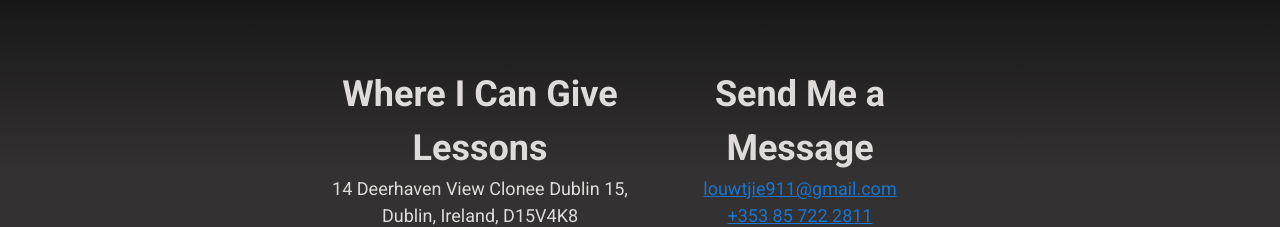
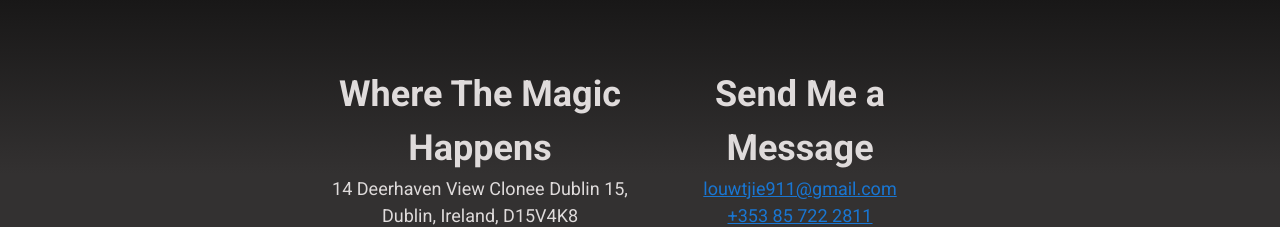
Before and after one commit to Hi-Im-Jony/pieter-piano, a Vue app: page /contact in a window 1280 px wide. Shown: the part 224-451 px from the top of the page. Built offline with nearby package versions, Linux system fonts and the light colour scheme.

Commit message:
changed to better(?) text

```diff
--- a/src/views/Contact.vue
+++ b/src/views/Contact.vue
@@ -9,7 +9,7 @@
     <div id="container">
       <div class="group">
         <h1 class="group-title">
-          Where I Can Give Lessons
+          Where The Magic Happens
         </h1>
         <p id="address">
           14 Deerhaven View Clonee Dublin 15,
```
